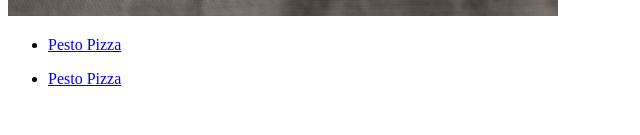
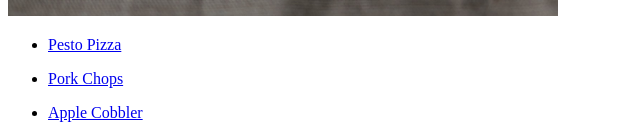
Before and after one commit to justsomeletter/odin-recipes, a plain HTML site: page index.html in a window 1280 px wide. Shown: the part 734-869 px from the top of the page, without its empty margins (0-640 px from the left). Before the commit the page ends 838 px from the top, so only its background shows below. Drawn offline with Linux system fonts and the light colour scheme.

Commit message:
Updated Links in index.html

```diff
--- a/index.html
+++ b/index.html
@@ -12,7 +12,10 @@
 			<li><a href="recipes/pesto-pizza.html">Pesto Pizza</a></li>
 		</ul>
 		<ul>
-			<li><a href="recipes/pork-chops.html">Pesto Pizza</a></li>
+			<li><a href="recipes/pork-chops.html">Pork Chops</a></li>
+		</ul>
+		<ul>
+			<li><a href="recipes/apple-cobbler.html">Apple Cobbler</a></li>
 		</ul>
 	</p>
 </body>
```
Also changed, not shown: 1 other file.
